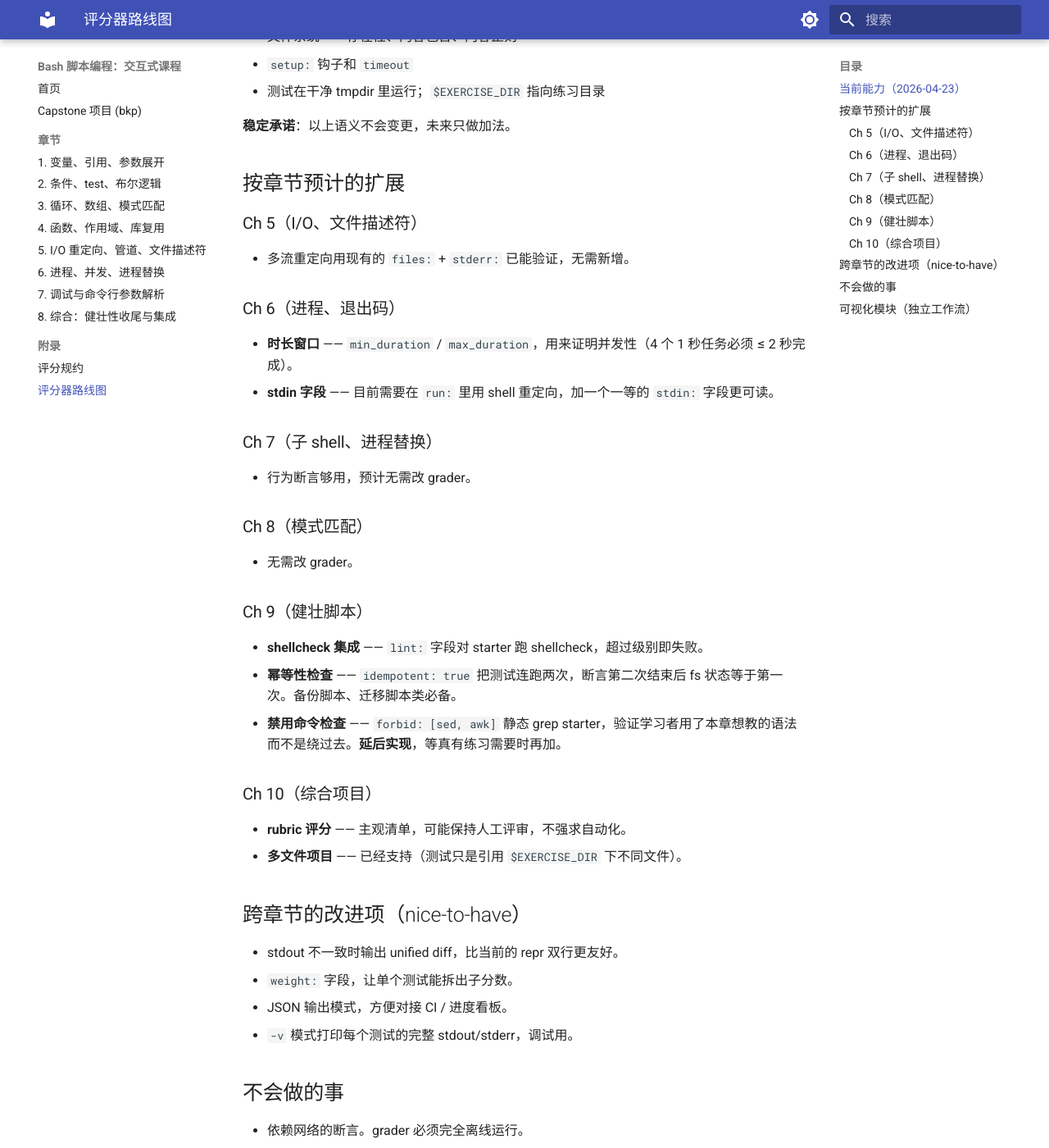
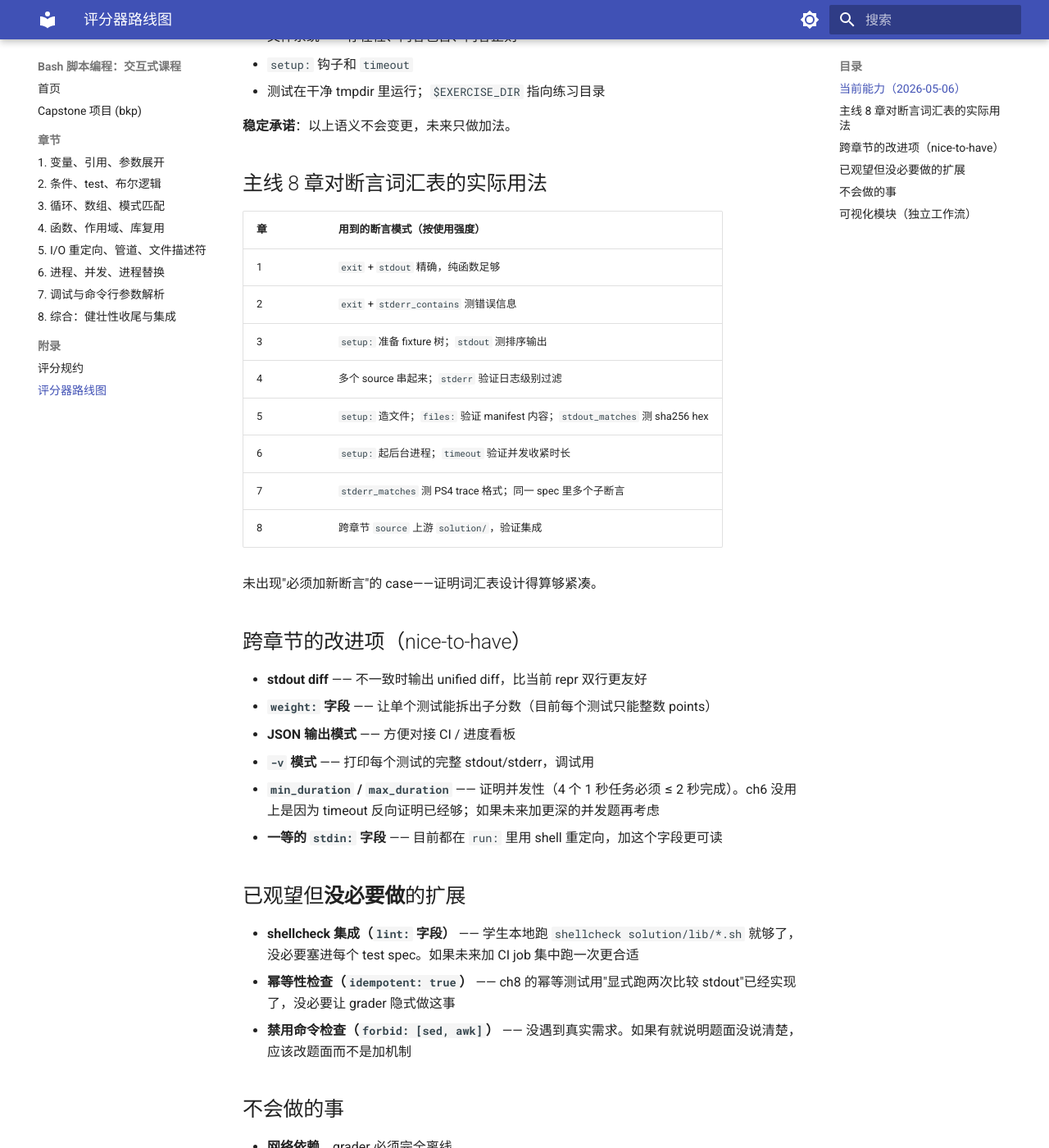
Before and after one commit to junan76/bash-tutorials, an MkDocs documentation site: the page built from docs/appendix/grader-roadmap.md, in a window 1280 px wide and 1400 px high, scrolled down 357 px. Shown: the whole window at 82% size. Built offline with MkDocs 1.6.1 and Material for MkDocs 9.7.7, drawn with Linux system fonts in a browser that asks for light colours; some of the changed text lies outside the part shown.

Commit message:
P1: fix doc inconsistencies after ch8 ship
- docs/index.md: link ch2-ch8 chapter rows (only ch1 was hyperlinked);
  also align bkp-module column with what each chapter actually produces
- README.md: ch7 says lib/cli.sh (not abstract dispatcher); ch8 says
  maint.sh + integrated bkp (not stale prune/verify/restore phrasing);
  robustness-introduction list now matches the per-chapter reality
- docs/appendix/grader-roadmap.md: rewrite for the post-ch8 state —
  drop the Ch9/Ch10 sections (course is 8 chapters), document which
  assertion patterns each chapter actually uses, and reclassify
  shellcheck/idempotent as "not worth doing" with reasons

Co-Authored-By: Claude Opus 4.7 <noreply@anthropic.com>

```diff
--- a/docs/appendix/grader-roadmap.md
+++ b/docs/appendix/grader-roadmap.md
@@ -1,8 +1,8 @@
 # Grader 开发路线
 
-`grader/grade` 当前刻意保持最小——足够覆盖 Ch 1–4。后续章节会引入新概念，需要扩展断言能力时记录在这里。
+`grader/grade` 当前刻意保持最小——8 章主线全部用现有断言词汇表实现完毕。本文记录已经覆盖的能力、用过的断言模式，以及未来如果要扩展应该怎么走。
 
-## 当前能力（2026-04-23）
+## 当前能力（2026-05-06）
 
 - 退出码（`exit:`）
 - stdout / stderr —— 精确、包含、正则
@@ -12,42 +12,41 @@
 
 **稳定承诺**：以上语义不会变更，未来只做加法。
 
-## 按章节预计的扩展
+## 主线 8 章对断言词汇表的实际用法
 
-### Ch 5（I/O、文件描述符）
-- 多流重定向用现有的 `files:` + `stderr:` 已能验证，无需新增。
+| 章 | 用到的断言模式（按使用强度） |
+| --- | --- |
+| 1 | `exit` + `stdout` 精确，纯函数足够 |
+| 2 | `exit` + `stderr_contains` 测错误信息 |
+| 3 | `setup:` 准备 fixture 树；`stdout` 测排序输出 |
+| 4 | 多个 source 串起来；`stderr` 验证日志级别过滤 |
+| 5 | `setup:` 造文件；`files:` 验证 manifest 内容；`stdout_matches` 测 sha256 hex |
+| 6 | `setup:` 起后台进程；`timeout` 验证并发收紧时长 |
+| 7 | `stderr_matches` 测 PS4 trace 格式；同一 spec 里多个子断言 |
+| 8 | 跨章节 `source` 上游 `solution/`，验证集成 |
 
-### Ch 6（进程、退出码）
-- **时长窗口** —— `min_duration` / `max_duration`，用来证明并发性（4 个 1 秒任务必须 ≤ 2 秒完成）。
-- **stdin 字段** —— 目前需要在 `run:` 里用 shell 重定向，加一个一等的 `stdin:` 字段更可读。
-
-### Ch 7（子 shell、进程替换）
-- 行为断言够用，预计无需改 grader。
-
-### Ch 8（模式匹配）
-- 无需改 grader。
-
-### Ch 9（健壮脚本）
-- **shellcheck 集成** —— `lint:` 字段对 starter 跑 shellcheck，超过级别即失败。
-- **幂等性检查** —— `idempotent: true` 把测试连跑两次，断言第二次结束后 fs 状态等于第一次。备份脚本、迁移脚本类必备。
-- **禁用命令检查** —— `forbid: [sed, awk]` 静态 grep starter，验证学习者用了本章想教的语法而不是绕过去。**延后实现**，等真有练习需要时再加。
-
-### Ch 10（综合项目）
-- **rubric 评分** —— 主观清单，可能保持人工评审，不强求自动化。
-- **多文件项目** —— 已经支持（测试只是引用 `$EXERCISE_DIR` 下不同文件）。
+未出现"必须加新断言"的 case——证明词汇表设计得算够紧凑。
 
 ## 跨章节的改进项（nice-to-have）
 
-- stdout 不一致时输出 unified diff，比当前的 repr 双行更友好。
-- `weight:` 字段，让单个测试能拆出子分数。
-- JSON 输出模式，方便对接 CI / 进度看板。
-- `-v` 模式打印每个测试的完整 stdout/stderr，调试用。
+- **stdout diff** —— 不一致时输出 unified diff，比当前 repr 双行更友好
+- **`weight:` 字段** —— 让单个测试能拆出子分数（目前每个测试只能整数 points）
+- **JSON 输出模式** —— 方便对接 CI / 进度看板
+- **`-v` 模式** —— 打印每个测试的完整 stdout/stderr，调试用
+- **`min_duration` / `max_duration`** —— 证明并发性（4 个 1 秒任务必须 ≤ 2 秒完成）。ch6 没用上是因为 timeout 反向证明已经够；如果未来加更深的并发题再考虑
+- **一等的 `stdin:` 字段** —— 目前都在 `run:` 里用 shell 重定向，加这个字段更可读
+
+## 已观望但**没必要做**的扩展
+
+- **shellcheck 集成（`lint:` 字段）** —— 学生本地跑 `shellcheck solution/lib/*.sh` 就够了，没必要塞进每个 test spec。如果未来加 CI job 集中跑一次更合适
+- **幂等性检查（`idempotent: true`）** —— ch8 的幂等测试用"显式跑两次比较 stdout"已经实现了，没必要让 grader 隐式做这事
+- **禁用命令检查（`forbid: [sed, awk]`）** —— 没遇到真实需求。如果有就说明题面没说清楚，应该改题面而不是加机制
 
 ## 不会做的事
 
-- 依赖网络的断言。grader 必须完全离线运行。
-- 在 `grader/grade` 里写章节专属逻辑。新章节通过断言词汇表来表达自己；词汇表不够就扩展词汇表。
-- 引入测试框架抽象。grader 应该一坐能读完，复杂度上去就违背初衷。
+- **网络依赖**。grader 必须完全离线
+- **章节专属逻辑**。新断言放进通用词汇表，不写 `if chapter == 8` 这种东西
+- **测试框架抽象**。`grader/grade` 应该一坐能读完——一旦套上 unittest/pytest/类的层级，初衷就毁了
 
 ## 可视化模块（独立工作流）
 
```
Also changed, not shown: README.md (+4 -4 lines), docs/index.md (+7 -7 lines).
